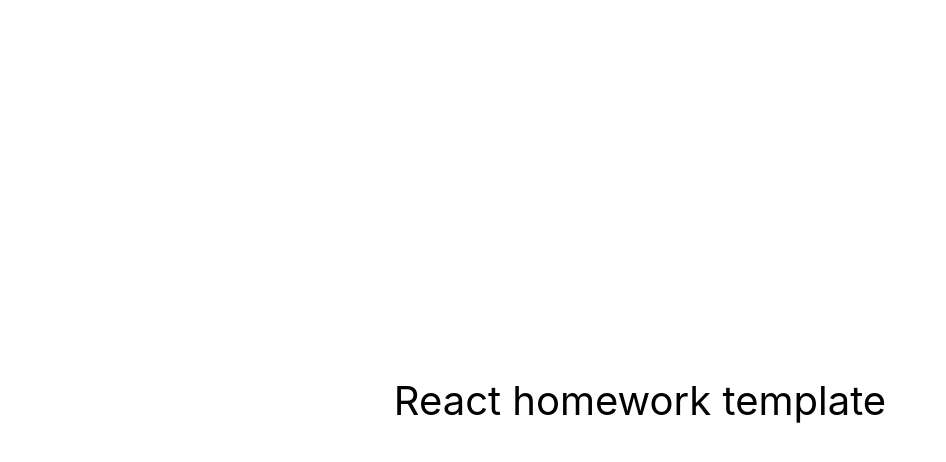
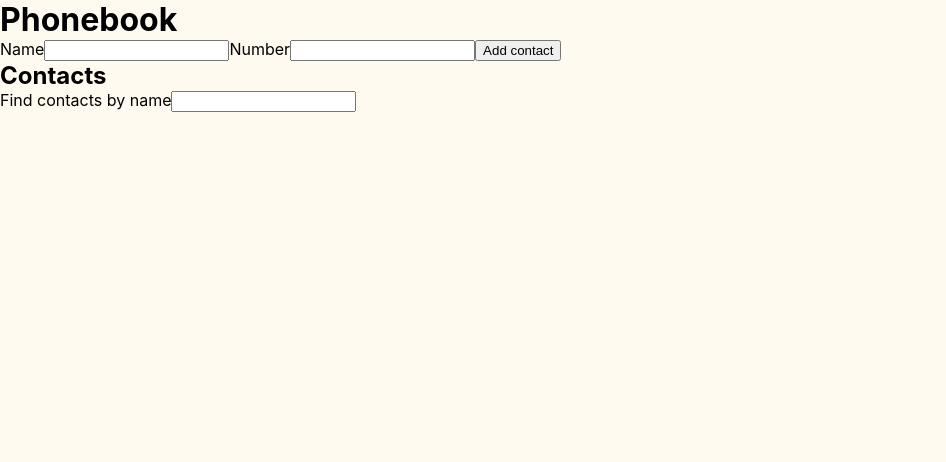
Before and after one commit to mykytapokasiuk/goit-react-hw-02-phonebook, a React (Create React App) app: page / in a window 1280 px wide. Shown: the top 462 px of the page, without its empty margins (0-946 px from the left). Built offline with nearby package versions, Linux system fonts and the light colour scheme.

Commit message:
All components added

```diff
--- a/src/components/App.jsx
+++ b/src/components/App.jsx
@@ -1,16 +1,42 @@
-export const App = () => {
-  return (
-    <div
-      style={{
-        height: '100vh',
-        display: 'flex',
-        justifyContent: 'center',
-        alignItems: 'center',
-        fontSize: 40,
-        color: '#010101'
-      }}
-    >
-      React homework template
-    </div>
-  );
-};
+import React, { Component } from 'react';
+import ContactForm from './ContactForm/ContactForm.js';
+import Filter from './Filter/Filter.js';
+import ContactList from './ContactList/ContactList.js';
+
+export default class App extends Component {
+  state = {
+    contacts: [],
+    filter: [],
+  };
+
+  onAddContact = (data, name) => {
+    const isExist = this.state.contacts.some(item => item.name === name);
+    if (isExist) {
+      alert(`${name} is already in contacts.`);
+      return;
+    }
+    this.setState({
+      contacts: [...this.state.contacts, data],
+    });
+  };
+
+  onFilterContacts = name => {
+    this.setState({
+      filter: this.state.contacts.filter(item =>
+        item.name.toLowerCase().includes(name)
+      ),
+    });
+  };
+  render() {
+    return (
+      <div>
+        <h1>Phonebook</h1>
+        <ContactForm onAddContact={this.onAddContact} />
+
+        <h2>Contacts</h2>
+        <Filter onFilterContacts={this.onFilterContacts} />
+        <ContactList contacts={this.state.filter} />
+      </div>
+    );
+  }
+}
--- /dev/null
+++ b/src/components/ContactForm/ContactForm.js
@@ -0,0 +1,67 @@
+import React, { Component } from 'react';
+import { nanoid } from 'nanoid';
+
+const INITIAL_STATE = {
+  id: null,
+  name: '',
+  number: '',
+};
+
+export default class ContactForm extends Component {
+  contactNameId = nanoid();
+  contactNumberId = nanoid();
+
+  state = {
+    ...INITIAL_STATE,
+  };
+
+  handleChange = event => {
+    const { name, value } = event.target;
+    this.setState({
+      [name]: value,
+      id: nanoid(),
+    });
+  };
+
+  handleSubmit = event => {
+    event.preventDefault();
+    const name = this.state.name;
+    this.props.onAddContact(this.state, name);
+    this.reset();
+  };
+
+  reset = () => {
+    this.setState({ ...INITIAL_STATE });
+  };
+  render() {
+    return (
+      <div>
+        <form onSubmit={this.handleSubmit} className="contactfotm">
+          <label htmlFor={this.contactNameId}>Name</label>
+          <input
+            type="text"
+            name="name"
+            value={this.state.name}
+            pattern="^[a-zA-Zа-яА-Я]+(([' -][a-zA-Zа-яА-Я ])?[a-zA-Zа-яА-Я]*)*$"
+            title="Name may contain only letters, apostrophe, dash and spaces. For example Adrian, Jacob Mercer, Charles de Batz de Castelmore d'Artagnan"
+            id={this.contactNameId}
+            onChange={this.handleChange}
+            required
+          />
+          <label htmlFor={this.contactNumberId}>Number</label>
+          <input
+            type="tel"
+            name="number"
+            value={this.state.number}
+            pattern="\+?\d{1,4}?[-.\s]?\(?\d{1,3}?\)?[-.\s]?\d{1,4}[-.\s]?\d{1,4}[-.\s]?\d{1,9}"
+            title="Phone number must be digits and can contain spaces, dashes, parentheses and can start with +"
+            id={this.contactNumberId}
+            onChange={this.handleChange}
+            required
+          />
+          <button type="submit">Add contact</button>
+        </form>
+      </div>
+    );
+  }
+}
--- /dev/null
+++ b/src/components/ContactList/ContactList.js
@@ -0,0 +1,21 @@
+import React from 'react';
+// import PropTypes from 'prop-types'
+import ContactListItem from '../ContactListItem/ContactListItem.js';
+
+const ContactList = ({ contacts }) => {
+  return (
+    <ul>
+      {contacts.map(contact => (
+        <ContactListItem
+          key={contact.id}
+          name={contact.name}
+          number={contact.number}
+        />
+      ))}
+    </ul>
+  );
+};
+
+// ContactList.propTypes = {}
+
+export default ContactList;
--- /dev/null
+++ b/src/components/ContactListItem/ContactListItem.js
@@ -0,0 +1,15 @@
+import React from 'react';
+// import PropTypes from 'prop-types'
+import css from './ContactListItem.module.css';
+
+const ContactListItem = ({ name, number }) => {
+  return (
+    <li className={css.listItem}>
+      {name}: {number}
+    </li>
+  );
+};
+
+// ContactListItem.propTypes = {}
+
+export default ContactListItem;
--- /dev/null
+++ b/src/components/Filter/Filter.js
@@ -0,0 +1,38 @@
+// import PropTypes from 'prop-types';
+import React, { Component } from 'react';
+import { nanoid } from 'nanoid';
+
+export default class Filter extends Component {
+  filterNameId = nanoid();
+  // static propTypes = { second: third };
+
+  state = {
+    name: '',
+  };
+
+  handleChange = event => {
+    const { value } = event.target;
+    this.setState({
+      name: value.toLowerCase().trim(),
+    });
+    this.props.onFilterContacts(value);
+    console.log(value);
+  };
+  render() {
+    return (
+      <div>
+        <div className="filter">
+          <label htmlFor={this.filterNameId}>Find contacts by name</label>
+          <input
+            type="text"
+            name="name"
+            value={this.state.name}
+            id={this.filterNameId}
+            onChange={this.handleChange}
+            required
+          />
+        </div>
+      </div>
+    );
+  }
+}
--- a/src/index.css
+++ b/src/index.css
@@ -1,4 +1,5 @@
-@import-normalize; /* bring in normalize.css styles */
+@import-normalize;
+/* bring in normalize.css styles */
 
 body {
   margin: 0;
@@ -7,9 +8,33 @@
     sans-serif;
   -webkit-font-smoothing: antialiased;
   -moz-osx-font-smoothing: grayscale;
+  background-color: floralwhite;
 }
 
 code {
   font-family: source-code-pro, Menlo, Monaco, Consolas, 'Courier New',
     monospace;
 }
+
+h1,
+h2,
+h3,
+h4,
+h5,
+h6,
+p {
+  margin: 0;
+}
+
+ul,
+ol {
+  margin: 0;
+  padding: 0;
+  list-style: none;
+}
+
+img {
+  display: block;
+  max-width: 100%;
+  height: auto;
+}
--- a/src/index.js
+++ b/src/index.js
@@ -1,6 +1,6 @@
 import React from 'react';
 import ReactDOM from 'react-dom/client';
-import { App } from 'components/App';
+import App from 'components/App';
 import './index.css';
 
 ReactDOM.createRoot(document.getElementById('root')).render(
```
Also changed, not shown: package.json (+8 -4 lines), src/components/ContactForm/ContactForm.module.css (added), src/components/ContactList/ContactList.module.css (added), src/components/ContactListItem/ContactListItem.module.css (added), src/components/Filter/Filter.module.js (added), 1 other file (tests, documents, lock files or other folders).
